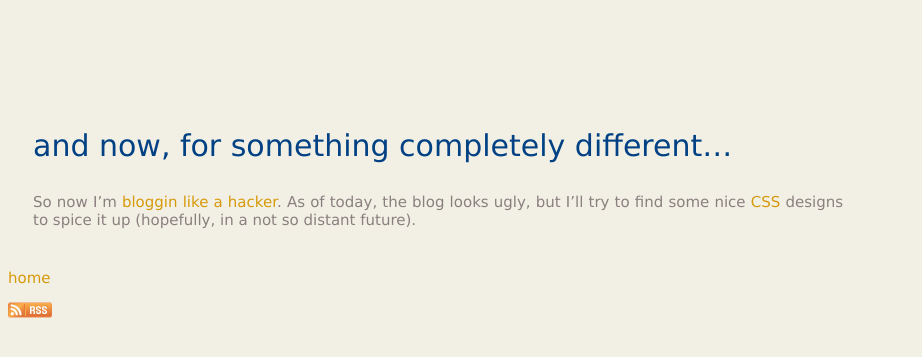
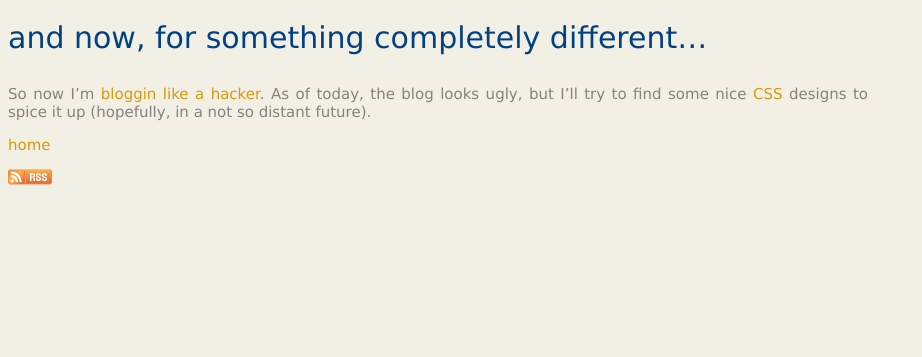
Before and after one commit to ivotron/ivotron.github.io, a Jekyll site: the page built from _posts/2010-11-28-first-post.md, in a window 1280 px wide. Shown: the top 357 px of the page, without its empty margins (0-922 px from the left). Built offline with Jekyll 4.4.1, drawn with Linux system fonts in a browser that asks for light colours.

Commit message:
no top margins for posts

```diff
--- a/css/style.css
+++ b/css/style.css
@@ -57,7 +57,6 @@ a:hover {
 }
 
 #post {
-    padding: 100px 25px 10px 25px;
 }
 
 #post .title {
```
